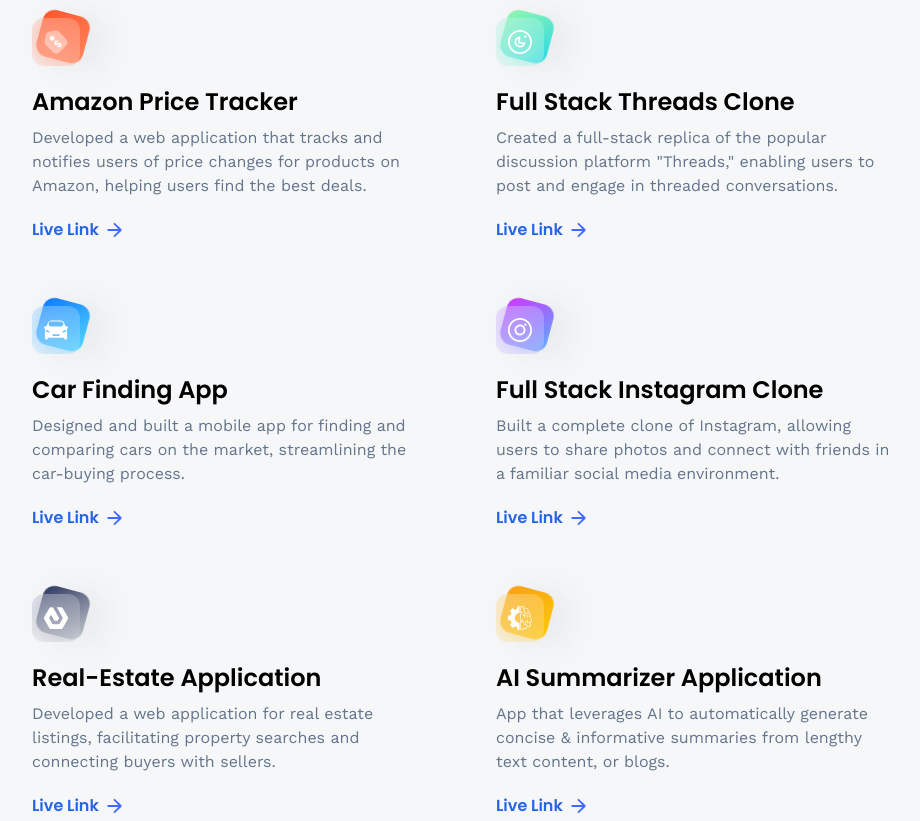
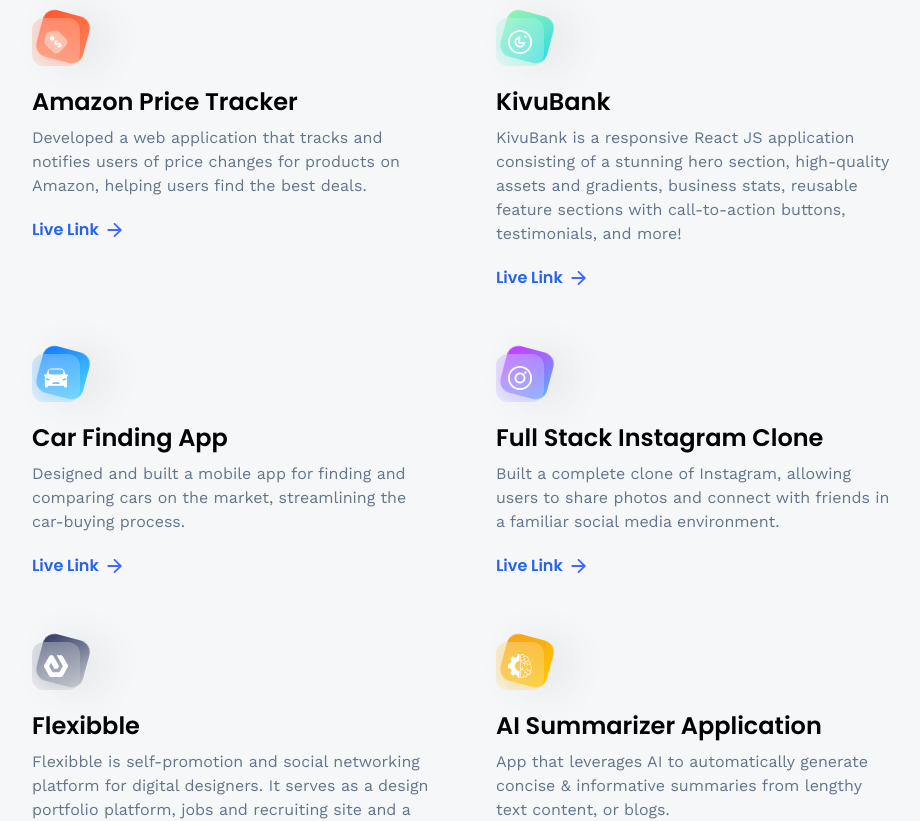
Before and after one commit to julien-muke/3D_portfolio, a React (Vite) app: page /projects in a window 1280 px wide. Shown: the part 340-1161 px from the top of the page, without its empty margins (160-1080 px from the left). Built offline with nearby package versions, Linux system fonts and the light colour scheme; no server answers; the HTML template or start-up script is replaced by a standard one.

Commit message:
🚀 deployment

```diff
--- a/src/components/Footer.jsx
+++ b/src/components/Footer.jsx
@@ -9,7 +9,7 @@
 
       <div className='footer-container'>
         <p>
-          © 2023 <strong>Adrian Hajdin</strong>. All rights reserved.
+          © 2023 <strong>Julien Muke</strong>. All rights reserved.
         </p>
 
         <div className='flex gap-3 justify-center items-center'>
--- a/src/constants/index.js
+++ b/src/constants/index.js
@@ -173,12 +173,12 @@
     {
         name: 'GitHub',
         iconUrl: github,
-        link: 'https://github.com/YourGitHubUsername',
+        link: 'https://github.com/julien-muke',
     },
     {
         name: 'LinkedIn',
         iconUrl: linkedin,
-        link: 'https://www.linkedin.com/in/YourLinkedInUsername',
+        link: 'https://www.linkedin.com/in/julien-muke/',
     }
 ];
 
@@ -188,41 +188,41 @@
         theme: 'btn-back-red',
         name: 'Amazon Price Tracker',
         description: 'Developed a web application that tracks and notifies users of price changes for products on Amazon, helping users find the best deals.',
-        link: 'https://github.com/adrianhajdin/pricewise',
+        link: 'https://github.com/julien-muke/pricewise',
     },
     {
         iconUrl: threads,
         theme: 'btn-back-green',
-        name: 'Full Stack Threads Clone',
-        description: 'Created a full-stack replica of the popular discussion platform "Threads," enabling users to post and engage in threaded conversations.',
-        link: 'https://github.com/adrianhajdin/threads',
+        name: 'KivuBank',
+        description: 'KivuBank is a responsive React JS application consisting of a stunning hero section, high-quality assets and gradients, business stats, reusable feature sections with call-to-action buttons, testimonials, and more!',
+        link: 'https://github.com/julien-muke/kivu_bank',
     },
     {
         iconUrl: car,
         theme: 'btn-back-blue',
         name: 'Car Finding App',
         description: 'Designed and built a mobile app for finding and comparing cars on the market, streamlining the car-buying process.',
-        link: 'https://github.com/adrianhajdin/project_next13_car_showcase',
+        link: 'https://github.com/julien-muke/cars_showcase',
     },
     {
         iconUrl: snapgram,
         theme: 'btn-back-pink',
         name: 'Full Stack Instagram Clone',
         description: 'Built a complete clone of Instagram, allowing users to share photos and connect with friends in a familiar social media environment.',
-        link: 'https://github.com/adrianhajdin/social_media_app',
+        link: 'https://github.com/julien-muke/instahub',
     },
     {
         iconUrl: estate,
         theme: 'btn-back-black',
-        name: 'Real-Estate Application',
-        description: 'Developed a web application for real estate listings, facilitating property searches and connecting buyers with sellers.',
-        link: 'https://github.com/adrianhajdin/projects_realestate',
+        name: 'Flexibble',
+        description: 'Flexibble is self-promotion and social networking platform for digital designers. It serves as a design portfolio platform, jobs and recruiting site and a platforms for designers to share their work online.',
+        link: 'https://github.com/julien-muke/flexibble_app_nextjs_13',
     },
     {
         iconUrl: summiz,
         theme: 'btn-back-yellow',
         name: 'AI Summarizer Application',
         description: 'App that leverages AI to automatically generate concise & informative summaries from lengthy text content, or blogs.',
-        link: 'https://github.com/adrianhajdin/project_ai_summarizer',
+        link: 'https://github.com/julien-muke/ai_summarizer',
     }
 ];
```
